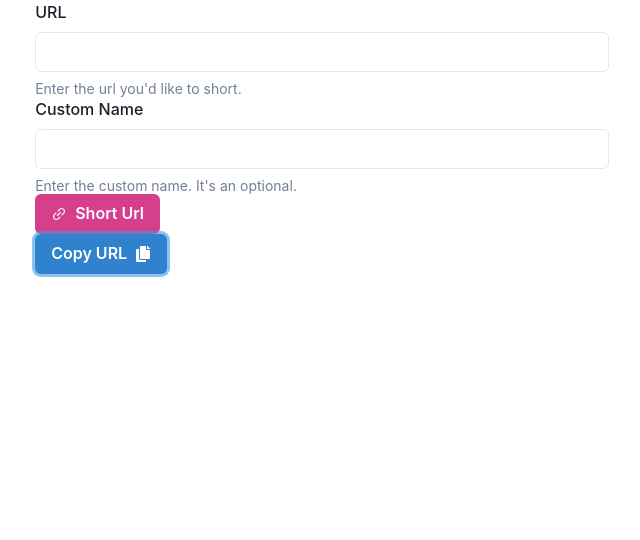
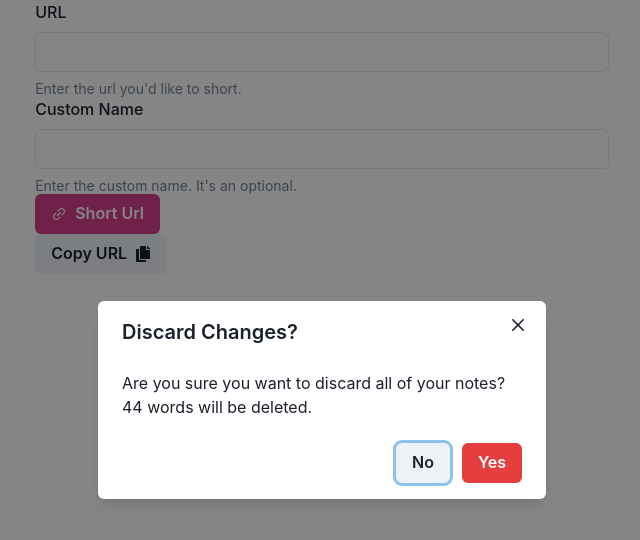
Before and after one commit to Syammed2429/anne-url-shortner, a React (Create React App) app: page / in a window 1280 px wide. Both pictures are taken after a click on the button "Copy URL". Shown: the top 540 px of the page, without its empty margins (318-958 px from the left). Built offline with nearby package versions, Linux system fonts and the light colour scheme; no server answers.

Commit message:
added copying button

```diff
--- /dev/null
+++ b/src/components/URL/CopyButton.tsx
@@ -0,0 +1,67 @@
+import { useState, useRef } from 'react'
+import copy from "copy-to-clipboard";
+
+import {
+    AlertDialog,
+    AlertDialogBody,
+    AlertDialogFooter,
+    AlertDialogHeader,
+    AlertDialogContent,
+    AlertDialogOverlay,
+    useDisclosure,
+    Button,
+    AlertDialogCloseButton,
+} from '@chakra-ui/react'
+import { FaCopy } from "react-icons/fa"
+
+
+const CopyButton = ({ copyUrl, shortenUrl }: any) => {
+    console.log('shortenUrl:', shortenUrl)
+    const { isOpen, onOpen, onClose } = useDisclosure()
+    const cancelRef = useRef<any>()
+
+    const copyToClipboard = () => {
+        copy(shortenUrl);
+        <div>(`You have copied "${shortenUrl}"`)</div>
+    }
+
+    return (
+        <>
+            <Button
+                rightIcon={<FaCopy />}
+                variant='solid'
+                onClick={() => {
+                    onOpen()
+                    copyToClipboard()
+                }}>Copy URL</Button>
+            <AlertDialog
+                motionPreset='slideInRight'
+                leastDestructiveRef={cancelRef}
+                onClose={onClose}
+                isOpen={isOpen}
+                isCentered
+            >
+                <AlertDialogOverlay />
+
+                <AlertDialogContent>
+                    <AlertDialogHeader>Discard Changes?</AlertDialogHeader>
+                    <AlertDialogCloseButton />
+                    <AlertDialogBody>
+                        Are you sure you want to discard all of your notes? 44 words will be
+                        deleted.
+                    </AlertDialogBody>
+                    <AlertDialogFooter>
+                        <Button ref={cancelRef} onClick={onClose}>
+                            No
+                        </Button>
+                        <Button colorScheme='red' ml={3}>
+                            Yes
+                        </Button>
+                    </AlertDialogFooter>
+                </AlertDialogContent>
+            </AlertDialog>
+        </>
+    )
+}
+
+export { CopyButton }
--- a/src/components/URL/URL.tsx
+++ b/src/components/URL/URL.tsx
@@ -12,6 +12,7 @@ import {
 } from '@chakra-ui/react'
 import { AiOutlineLink } from "react-icons/ai"
 import { FaCopy } from "react-icons/fa"
+import { CopyButton } from './CopyButton';
 
 // AiOutlineLink
 // FaCopy
@@ -49,7 +50,7 @@ const URL: FC = () => {
 
     const copyToClipboard = () => {
         copy(shortenUrl);
-        alert(`You have copied "${shortenUrl}"`);
+        <div>(`You have copied "${shortenUrl}"`)</div>
     }
 
     return (
@@ -99,14 +100,15 @@ const URL: FC = () => {
                 <div>
 
                     <div id="myInput">{shortenUrl}</div>
-                    <Button
+                    {/* <Button
                         onClick={copyToClipboard}
                         rightIcon={<FaCopy />}
                         colorScheme='blue' variant='solid'>
                         Copy URL
-                    </Button>
+                    </Button> */}
                 </div>
 
+                <CopyButton copyUrl={copyToClipboard} shortenUrl={shortenUrl} />
 
                 <div>
                     {value}
```
